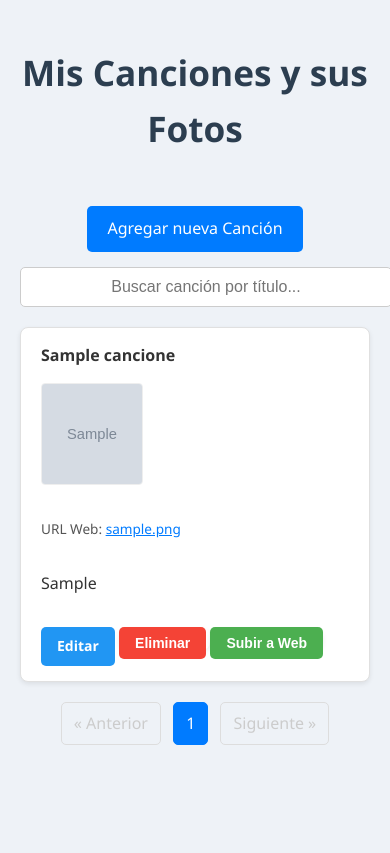
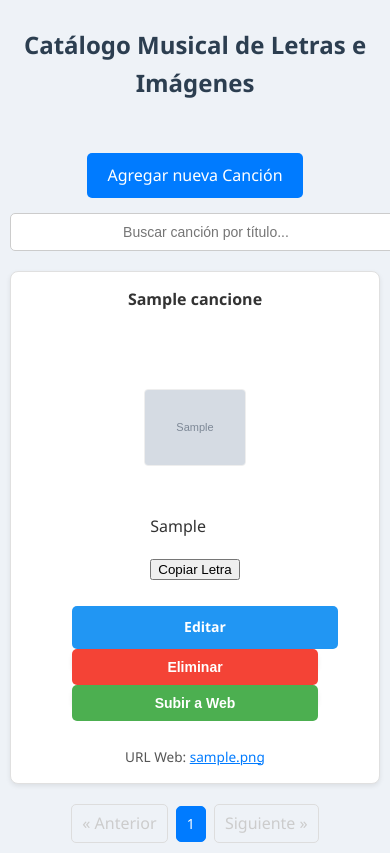
Before and after one commit to jolubaqui/Flask-AdministradorFotoCanciones, a Flask app: page / in a window 390 px wide; the page is wider, and only the part inside the window is pictured. Before the commit the page ends 745 px from the top of that part, so only its background shows below. Run offline with Flask 3, Linux system fonts and the light colour scheme; tables that the repository leaves empty hold one stand-in row (values such as "Sample post"); grey boxes marked "Sample" are stand-in pictures.

Commit message:
Copiar la letra y descargar foto

```diff
--- a/static/css/style.css
+++ b/static/css/style.css
@@ -279,3 +279,65 @@ form input[type="submit"]:hover {
     color: #ccc;
     cursor: not-allowed;
 }
+/* --- AJUSTES PARA PANTALLAS PEQUEÑAS (Responsive) --- */
+@media (max-width: 768px) {
+    body {
+        padding: 10px; /* Reduce el padding en el cuerpo de la página */
+    }
+
+    h1 {
+        font-size: 24px; /* Reduce el tamaño del título principal */
+    }
+
+    .song-list {
+        padding: 0;
+    }
+
+    .song-item {
+        flex-direction: column; /* Apila los elementos verticalmente */
+        align-items: center; /* Centra los elementos */
+        padding: 15px; /* Ajusta el padding del elemento de la lista */
+    }
+
+    .song-info {
+        text-align: center;
+        margin-bottom: 10px;
+    }
+
+    .song-image {
+        margin: 10px 0;
+    }
+
+    .foto-cancion {
+        max-width: 100%; /* Asegura que las imágenes no desborden el contenedor */
+        height: auto;
+    }
+
+    .song-actions {
+        flex-direction: column; /* Apila los botones de acción */
+        gap: 8px; /* Espacio entre los botones apilados */
+        margin-top: 10px;
+    }
+
+    .action-button {
+        width: 100%; /* Hace que los botones de acción ocupen todo el ancho */
+        padding: 10px; /* Aumenta el padding para que sean más fáciles de tocar */
+    }
+
+    .search-container {
+        padding: 0 10px;
+    }
+
+    #searchInput {
+        font-size: 14px; /* Reduce el tamaño de la fuente del buscador */
+    }
+
+    .pagination a {
+        font-size: 14px; /* Reduce el tamaño de los enlaces de paginación */
+    }
+
+    .pagination .page-link {
+        padding: 6px 10px;
+        margin: 0 2px;
+    }
+}
--- a/templates/index.html
+++ b/templates/index.html
@@ -3,11 +3,11 @@
 <head>
     <meta charset="UTF-8">
     <meta name="viewport" content="width=device-width, initial-scale=1.0">
-    <title>Mis Fotos de Canciones</title>
+    <title>Letras & Fotos</title>
     <link rel="stylesheet" href="{{ url_for('static', filename='css/style.css') }}">
 </head>
 <body>
-    <h1>Mis Canciones y sus Fotos</h1>
+    <h1>Catálogo Musical de Letras e Imágenes</h1>
     <div class="header-actions"> <a href="{{ url_for('agregar_cancion') }}" class="button">Agregar nueva Canción</a>
         <div class="search-container">
             <input type="text" id="searchInput" placeholder="Buscar canción por título..." onkeyup="buscarCanciones()">
@@ -43,19 +43,19 @@
                         </div>
 
 
-                        {% if cancion.url_web_foto %}
-                            <div class="web-url">
-                                URL Web: <a href="{{ cancion.url_web_foto }}" target="_blank">{{ cancion.url_web_foto }}</a>
-                            </div>
-                        {% endif %}
+
 
                         {% if cancion.letra %}
-                            <div class="song-lyrics-preview">
+                        <div class="song-lyrics-preview" id="lyrics-preview-{{ cancion.id }}">
 <p>{{ cancion.letra[:300] }}
 {% if cancion.letra | length > 300 %}
-                                        ...
+... <span class="read-more" data-target="full-lyrics-{{ cancion.id }}">Leer más</span>
 {% endif %}
 </p>
+<div id="full-lyrics-{{ cancion.id }}" class="full-lyrics" style="display: none;">
+<p>{{ cancion.letra }} <span class="read-less" data-target="lyrics-preview-{{ cancion.id }}">Leer menos</span></p>
+</div>
+<button class="copy-lyrics-button" data-lyrics-id="lyrics-preview-{{ cancion.id }}">Copiar Letra</button>
 </div>
 {% endif %}
                         <div class="song-actions">
@@ -71,6 +71,11 @@
                                 </form>
                             {% endif %}
                         </div>
+                        {% if cancion.url_web_foto %}
+                            <div class="web-url">
+                                URL Web: <a href="{{ cancion.url_web_foto }}" target="_blank">{{ cancion.url_web_foto }}</a>
+                            </div>
+                        {% endif %}
                     </li>
                 {% endfor %}
             </ul>
@@ -130,7 +135,26 @@
                     </li>
             `;
             return html;
+
+
+
         }
+        document.addEventListener(&#39;click&#39;, function(event) {
+    if (event.target.classList.contains(&#39;copy-lyrics-button&#39;)) {
+        const lyricsId = event.target.dataset.lyricsId;
+        const lyricsElement = document.getElementById(lyricsId).querySelector(&#39;p&#39;);
+        if (lyricsElement) {
+            navigator.clipboard.writeText(lyricsElement.innerText)
+                .then(() =&gt; {
+                    alert(&#39;¡Letra copiada al portapapeles!&#39;);
+                })
+                .catch(err =&gt; {
+                    console.error(&#39;Error al copiar la letra:&#39;, err);
+                    alert(&#39;No se pudo copiar la letra.&#39;);
+                });
+        }
+    }
+});
 
         // Función principal que se activa al escribir en el campo de búsqueda
         function buscarCanciones() {
```
Also changed, not shown: static/fotos_canciones/5_da_Manha_Ao_Vivo_-_Natanzinho_Lima.jpg (added), static/fotos_canciones/Meu_Lugar_Ao_Vivo_-_Arlindo_Cruz.jpg (added), static/fotos_canciones/Nao_Tente_Me_Impedir_-_Theuzinho.jpg (added). Lines whose indentation alone changed are shown as unchanged.
